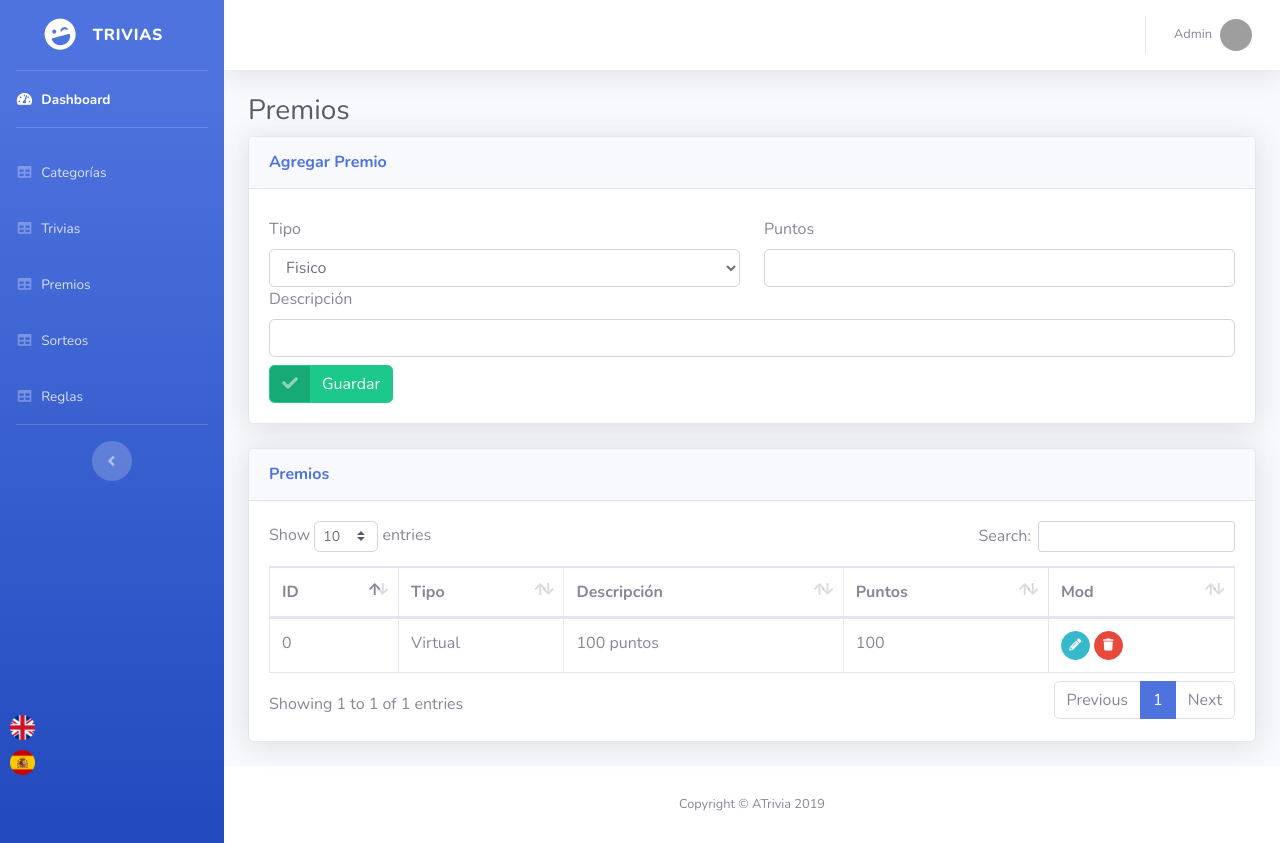
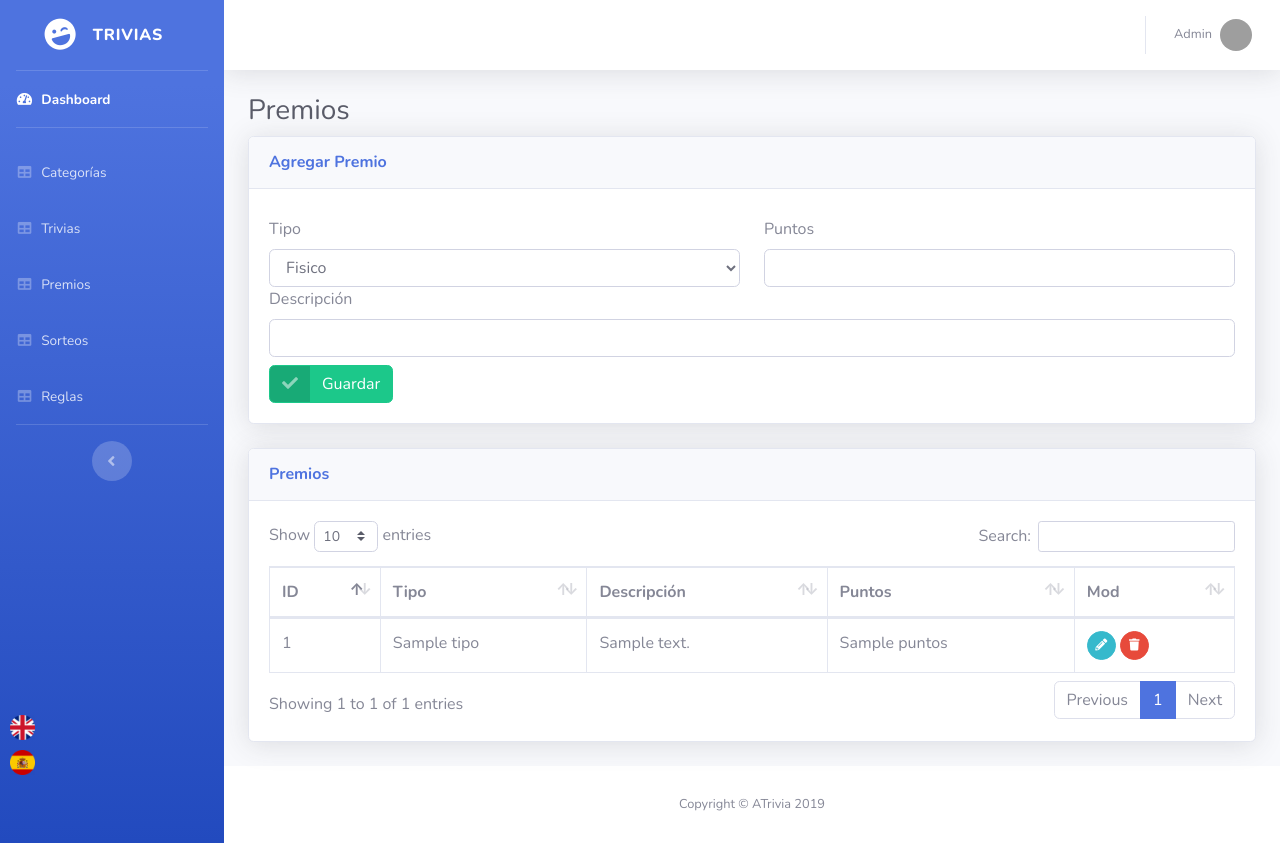
Before and after one commit to JuanNavasJN/ati-trivia, a Flask app: page /admin/premios in a window 1280 px wide. Run offline with Flask 2, Linux system fonts and the light colour scheme; a database or web service that is not in the repository returns one stand-in record (values such as "Sample title"); parts of the project's set-up code (start-up, migrations or seed data) failed here and were passed over; some libraries are stand-ins or nearby versions; grey boxes are pictures that could not be loaded.

Commit message:
Pagina de Admin/Premios

```diff
--- a/app.py
+++ b/app.py
@@ -52,7 +52,8 @@ def admintrivias():
 
 @app.route('/admin/premios')
 def adminpremios():
-    return render_template('admin/premios.html')
+    premios = list(db.premios.find({}))
+    return render_template('admin/premios.html', premios=premios)
 
 @app.route('/admin/sorteos')
 def adminsorteos():
@@ -117,5 +118,23 @@ def api_trivia(id):
 def api_new_trivia():
     return createTrivia(request.get_json(force=True))
 
+# Premios
+@app.route('/api/premios', methods = ['GET'])
+def api_premios():
+    return getAllPremios()
+
+@app.route('/api/premios/nuevo', methods = ['POST'])
+def api_new_premio():
+    return createPremio(request.get_json(force=True))
+
+@app.route('/api/premios/borrar', methods = ['POST'])
+def api_delete_premio():
+    return deletePremio(request.get_json(force=True))
+
+@app.route('/api/premios/editar', methods = ['POST'])
+def api_edit_premio():
+    return editPremio(request.get_json(force=True))
+
+
 if __name__ == '__main__':
     app.run(debug=True, host='0.0.0.0')
--- a/controllers/main.py
+++ b/controllers/main.py
@@ -1,2 +1,3 @@
 from .category import *
 from .trivia import *
+from .premios import *
--- a/templates/admin/premios.html
+++ b/templates/admin/premios.html
@@ -25,21 +25,21 @@
               <div class="row mt-2">
                 <div class="col">
                   <label for="" data-i18n="type"></label>
-                  <select name="" id="" class="form-control">
+                  <select name="" id="tipo-premio" class="form-control">
                     <option value="fisico">Fisico</option>
                     <option value="virtual">Virtual</option>
                   </select>
                 </div>
                 <div class="col">
                   <label for="" data-i18n="points"></label>
-                  <input type="number" class="form-control">
+                  <input type="number" id="puntos-premio" class="form-control">
                 </div>
               </div>
 
               <div class="row">
                 <div class="col">
                   <label for="trivia" data-i18n="description"></label>
-                  <input type="text" class="form-control">
+                  <input type="text" id="descripcion" class="form-control">
                 </div>
               </div>
 
@@ -80,20 +80,22 @@
                     </tr>
                   </tfoot> -->
                   <tbody id="categories">
+                    {% for premio in premios %}
                       <tr>
-                      <td>0</td>
-                      <td>Virtual</td>
-                      <td>100 puntos</td>
-                      <td>100</td>
+                        <td>{{ premio._id }}</td>
+                        <td>{{ premio.tipo }}</td>
+                        <td>{{ premio.descripcion }}</td>
+                        <td>{{ premio.puntos }}</td>
                         <td>
-                          <a href="#" class="btn btn-info btn-circle btn-sm" data-toggle="modal" data-target="#editModal">
+                            <a href="#" class="btn btn-info btn-circle btn-sm" onclick="editPremio('{{ premio._id }}','{{ premio.tipo }}', '{{ premio.descripcion }}', '{{ premio.puntos }}')" data-toggle="modal" data-target="#editModal">
                               <i class="fas fa-pencil-alt"></i>
                             </a>
-                          <a href="#" class="btn btn-danger btn-circle btn-sm">
+                            <a href="#" onclick="deletePremio('{{ premio._id }}')" class="btn btn-danger btn-circle btn-sm">
                               <i class="fas fa-trash"></i>
                             </a>
                         </td>
                       </tr>
+                    {% endfor %}
                   </tbody>
                 </table>
               </div>
@@ -117,24 +119,25 @@
                 </button>
               </div>
               <div class="modal-body">
+                <input type="hidden" id="edit-id">
                 <div class="row mt-2">
                   <div class="col">
                     <label for="">Tipo</label>
-                    <select name="" id="" class="form-control">
+                    <select name="" id="edit-tipo" class="form-control">
                       <option value="fisico">Fisico</option>
                       <option value="virtual">Virtual</option>
                     </select>
                   </div>
                   <div class="col">
                     <label for="">Puntos</label>
-                    <input type="number" class="form-control">
+                    <input type="number" id="edit-puntos" class="form-control">
                   </div>
                 </div>
 
                 <div class="row">
                   <div class="col">
                     <label for="trivia">Descripcion</label>
-                    <input type="text" class="form-control">
+                    <input type="text" id="edit-descripcion" class="form-control">
                   </div>
                 </div>
               </div>
@@ -149,7 +152,7 @@
                   <span class="icon text-white-50">
                     <i class="fas fa-check"></i>
                   </span>
-                  <span class="text" id="save-category">Guardar</span>
+                  <span class="text" id="save-premio">Guardar</span>
                 </a>
               </div>
             </div>
@@ -161,7 +164,57 @@
 {% block script %}
 
   <script>
+     $('#save-trivia').click(function(){
+      let premio = {
+        tipo: $('#tipo-premio').val(),
+        puntos: $('#puntos-premio').val(),
+        descripcion: $('#descripcion').val()
+      }
+      fetch('/api/premios/nuevo', {
+        method: 'POST',
+        body: JSON.stringify(premio)
+      })
+      .then(data => data.json())
+      .then(res => {
+        location.replace('/admin/premios')
+      })
+     })
 
+     function deletePremio(id){
+      fetch('/api/premios/borrar', {
+        method: 'POST',
+        body: JSON.stringify({id: id})
+      })
+      .then(data => data.json())
+      .then(res => {
+        location.replace('/admin/premios')
+      })
+     }
+
+     function editPremio(id, tipo, descripcion, puntos){
+      $('#edit-id').val(id)
+      $('#edit-tipo').val(tipo)
+      $('#edit-tipo').trigger('change')
+      $('#edit-puntos').val(puntos)
+      $('#edit-descripcion').val(descripcion)
+     }
+
+     $('#save-premio').click(function(){
+      let premio = {
+        id: $('#edit-id').val(),
+        tipo: $('#edit-tipo').val(),
+        puntos: $('#edit-puntos').val(),
+        descripcion: $('#edit-descripcion').val()
+      }
+      fetch('/api/premios/editar', {
+        method: 'POST',
+        body: JSON.stringify(premio)
+      })
+      .then(data => data.json())
+      .then(res => {
+        location.replace('/admin/premios')
+      })
+     })
   </script>
 
 {% endblock %}
```
Lines whose indentation alone changed are shown as unchanged.
